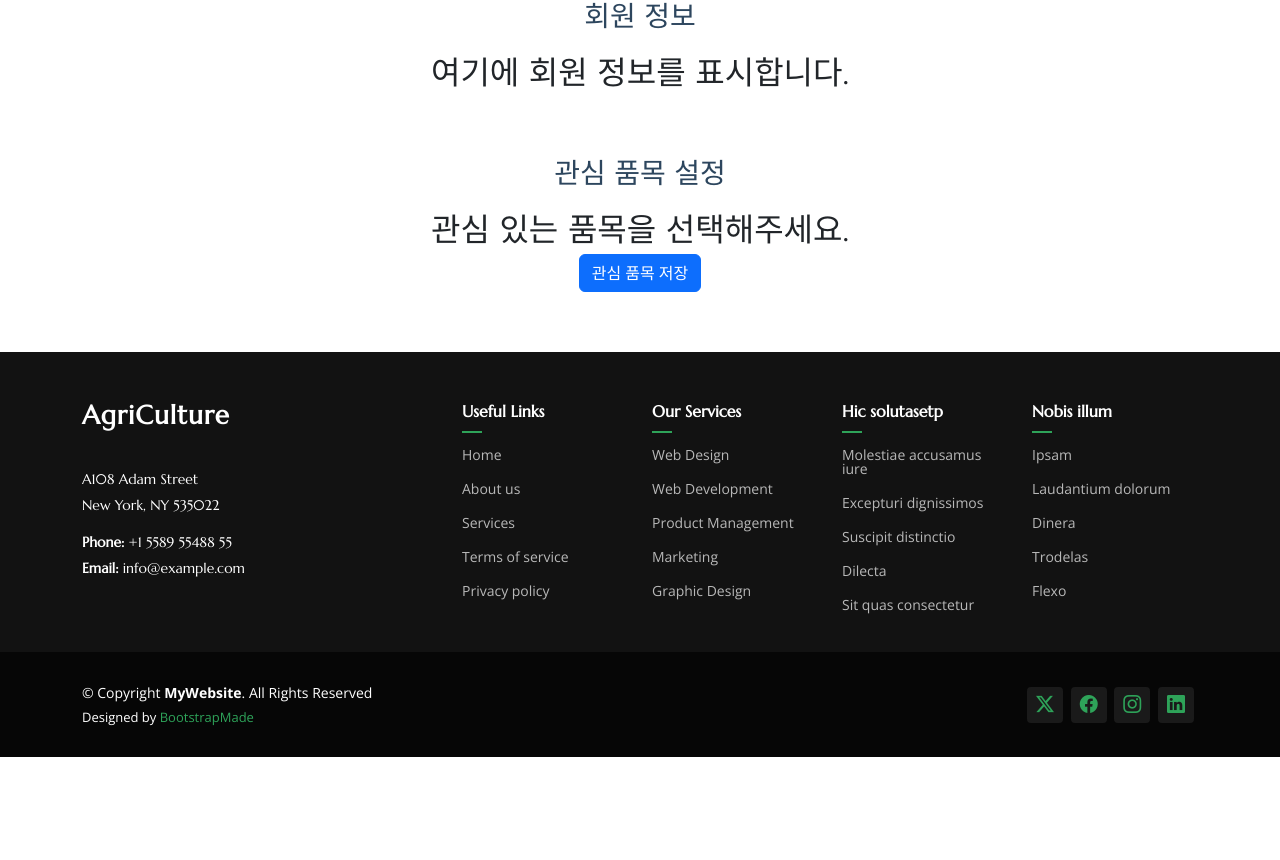
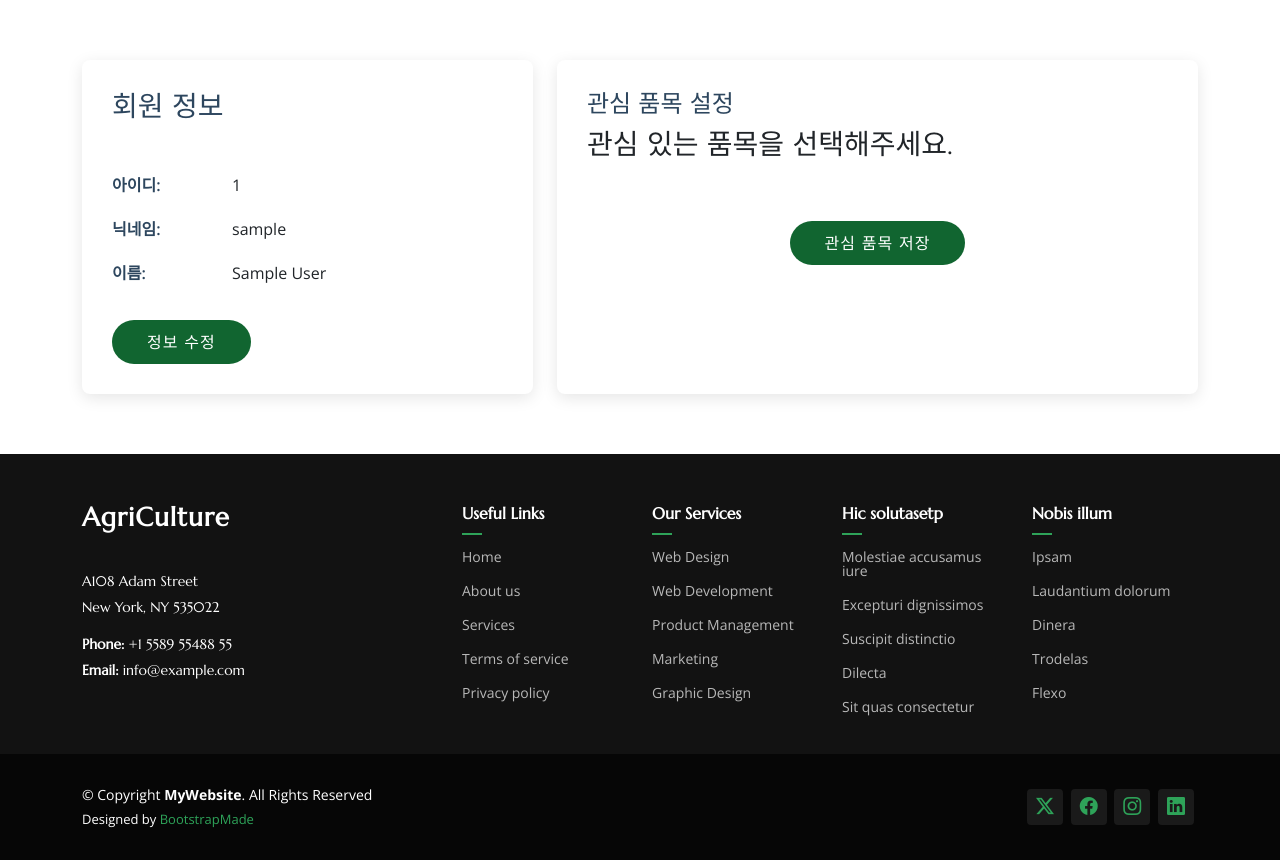
Before and after one commit to tangerineTaste/JikFarm, a Flask app: page /mypage in a window 1280 px wide. Shown: the part 360-1220 px from the top of the page. Before the commit the page ends 1117 px from the top, so only its background shows below. Run offline with Flask 3, Linux system fonts and the light colour scheme; the visitor is signed in with stand-in values (Sample User, id 1); data that the repository does not hold is empty; some libraries are stand-ins or nearby versions.

Commit message:
마이페이지 기능 수정

```diff
--- a/02_Website/bootstrap/flask_agriculture/app.py
+++ b/02_Website/bootstrap/flask_agriculture/app.py
@@ -594,7 +594,7 @@ def save_member_interest_crops():
         return jsonify({'error': 'Unauthorized'}), 401
 
     member_id = session['member_id']
-    selected_crop_ids = request.json.get('crop_ids', [])
+    selected_crop_ids = request.json.get('crop_ids', []) # type: ignore
 
     conn = get_connection()
     try:
@@ -616,5 +616,43 @@ def save_member_interest_crops():
     finally:
         conn.close()
 
+@app.route('/api/update_profile', methods=['POST'])
+def update_profile():
+    if 'member_id' not in session:
+        return jsonify({'error': 'Unauthorized'}), 401
+
+    member_id = session['member_id']
+    data = request.get_json()
+    nickname = data.get('nickname')
+    name = data.get('name')
+
+    if not nickname or not name:
+        return jsonify({'error': '닉네임과 이름은 필수입니다.'}), 400
+
+    conn = get_connection()
+    try:
+        with conn.cursor() as cursor:
+            # 닉네임 중복 확인 (자기 자신 제외)
+            sql = "SELECT member_id FROM members WHERE nickname = %s AND member_id != %s"
+            cursor.execute(sql, (nickname, member_id))
+            if cursor.fetchone():
+                return jsonify({'error': '이미 사용 중인 닉네임입니다.'}), 400
+
+            # 정보 업데이트
+            sql = "UPDATE members SET nickname = %s, name = %s, updated_at = NOW() WHERE member_id = %s"
+            cursor.execute(sql, (nickname, name, member_id))
+            conn.commit()
+
+            # 세션 정보 업데이트
+            session['nickname'] = nickname
+            session['name'] = name
+
+            return jsonify({'message': 'Profile updated successfully', 'nickname': nickname, 'name': name}), 200
+    except Exception as e:
+        conn.rollback()
+        return jsonify({'error': str(e)}), 500
+    finally:
+        conn.close()
+
 if __name__ == '__main__':
     app.run(debug=True)
--- /dev/null
+++ b/02_Website/bootstrap/flask_agriculture/static/css/mypage.css
@@ -0,0 +1,122 @@
+/*--------------------------------------------------------------
+# MyPage Section
+--------------------------------------------------------------*/
+.mypage-section .user-info-card,
+.mypage-section .interest-crops-card {
+  background: var(--surface-color);
+  box-shadow: 0 4px 16px rgba(0, 0, 0, 0.1);
+  padding: 30px;
+  border-radius: 8px;
+  height: 100%;
+}
+
+.mypage-section .section-title {
+  padding-bottom: 20px !important;
+  text-align: left;
+  margin-bottom: 20px;
+}
+
+.mypage-section .section-title h2 {
+    font-size: 24px;
+    margin-bottom: 5px;
+}
+
+.mypage-section .section-title p {
+    font-size: 28px;
+    font-family: var(--heading-font);
+}
+
+
+.mypage-section .user-info-card h3 {
+  font-family: var(--heading-font);
+  color: var(--heading-color);
+  font-size: 28px;
+  margin-bottom: 25px;
+}
+
+.mypage-section .user-info-card .info-item {
+  display: flex;
+  align-items: center;
+  margin-bottom: 20px;
+  font-size: 16px;
+}
+
+.mypage-section .user-info-card .info-item strong {
+  width: 120px;
+  color: var(--heading-color);
+  font-weight: 600;
+}
+
+.mypage-section .user-info-card .info-item span {
+  color: var(--default-color);
+}
+
+/* Interest Crops Section */
+#interest-crops-container {
+  display: flex;
+  flex-wrap: wrap;
+  gap: 10px;
+  justify-content: flex-start;
+  margin-top: 10px;
+}
+
+.interest-crop-item input[type="checkbox"] {
+  display: none; /* Hide original checkbox */
+}
+
+.interest-crop-item label {
+  display: inline-block;
+  padding: 8px 18px;
+  border: 1px solid #ddd;
+  border-radius: 25px;
+  cursor: pointer;
+  transition: all 0.3s ease;
+  font-size: 15px;
+  color: var(--default-color);
+}
+
+.interest-crop-item label:hover {
+    border-color: var(--accent-color);
+}
+
+
+.interest-crop-item input[type="checkbox"]:checked + label {
+  background-color: var(--accent-color);
+  color: var(--contrast-color);
+  border-color: var(--accent-color);
+}
+
+/* Save Button */
+#save-interest-crops-btn {
+  font-family: var(--heading-font);
+  font-weight: 500;
+  font-size: 16px;
+  letter-spacing: 1px;
+  display: inline-block;
+  padding: 10px 35px;
+  border-radius: 50px;
+  transition: 0.5s;
+  margin-top: 15px;
+  color: var(--contrast-color);
+  background: var(--accent-color);
+  border: 0;
+}
+
+#edit-profile-btn{
+  font-family: var(--heading-font);
+  font-weight: 500;
+  font-size: 16px;
+  letter-spacing: 1px;
+  display: inline-block;
+  padding: 10px 35px;
+  border-radius: 50px;
+  transition: 0.5s;
+  margin-top: 15px;
+  color: var(--contrast-color);
+  background: var(--accent-color);
+  border: 0;
+}
+
+#save-interest-crops-btn:hover {
+  background: color-mix(in srgb, var(--accent-color), transparent 20%);
+}
--- a/02_Website/bootstrap/flask_agriculture/static/js/mypage_main.js
+++ b/02_Website/bootstrap/flask_agriculture/static/js/mypage_main.js
@@ -1,4 +1,72 @@
 document.addEventListener('DOMContentLoaded', function() {
+    // ... (기존 관심 품목 코드)
+
+    // 회원 정보 수정 관련 로직
+    const editProfileBtn = document.getElementById('edit-profile-btn');
+    const modal = document.getElementById('edit-profile-modal');
+    const closeBtn = document.querySelector('.close-btn');
+    const editProfileForm = document.getElementById('edit-profile-form');
+
+    // 현재 정보로 폼 채우기
+    function populateEditForm() {
+        document.getElementById('edit-nickname').value = document.getElementById('user-nickname').textContent;
+        document.getElementById('edit-name').value = document.getElementById('user-name').textContent;
+    }
+
+    // 모달 열기
+    editProfileBtn.addEventListener('click', () => {
+        populateEditForm();
+        modal.style.display = 'block';
+    });
+
+    // 모달 닫기
+    closeBtn.addEventListener('click', () => {
+        modal.style.display = 'none';
+    });
+
+    window.addEventListener('click', (event) => {
+        if (event.target == modal) {
+            modal.style.display = 'none';
+        }
+    });
+
+    // 정보 수정 제출
+    editProfileForm.addEventListener('submit', async (event) => {
+        event.preventDefault();
+        const formData = new FormData(editProfileForm);
+        const data = Object.fromEntries(formData.entries());
+
+        try {
+            const response = await fetch('/api/update_profile', {
+                method: 'POST',
+                headers: {
+                    'Content-Type': 'application/json',
+                },
+                body: JSON.stringify(data),
+            });
+
+            const result = await response.json();
+
+            if (response.ok) {
+                // UI 업데이트
+                document.getElementById('user-nickname').textContent = result.nickname;
+                document.getElementById('user-name').textContent = result.name;
+                // 헤더의 닉네임도 업데이트 (만약 헤더에 닉네임 표시 부분이 있다면)
+                const headerNickname = document.querySelector('.user-nickname-display'); // 예시 선택자
+                if(headerNickname) headerNickname.textContent = result.nickname + '님';
+
+                modal.style.display = 'none';
+                alert('정보가 성공적으로 수정되었습니다.');
+            } else {
+                alert('오류: ' + result.error);
+            }
+        } catch (error) {
+            console.error('Error updating profile:', error);
+            alert('프로필 업데이트 중 오류가 발생했습니다.');
+        }
+    });
+});
+
     const interestCropsContainer = document.getElementById('interest-crops-container');
     const saveInterestCropsBtn = document.getElementById('save-interest-crops-btn');
 
@@ -58,7 +126,7 @@ document.addEventListener('DOMContentLoaded', function() {
             const result = await response.json();
 
             if (response.ok) {
-                alert(result.message);
+                alert('관심 품목을 변경하였습니다.');
             } else {
                 alert('관심 품목 저장 실패: ' + result.error);
             }
@@ -70,4 +138,3 @@ document.addEventListener('DOMContentLoaded', function() {
 
     // Initial load
     loadInterestCrops();
-});
--- a/02_Website/bootstrap/flask_agriculture/templates/mypage.html
+++ b/02_Website/bootstrap/flask_agriculture/templates/mypage.html
@@ -1,6 +1,8 @@
 {% extends "base.html" %}
 {% block content %}
+
 <main class="main">
+    <link href="static/css/mypage.css" rel="stylesheet">
     <!-- Page Title -->
     <div class="page-title dark-background" data-aos="fade" style="background-image: url(static/assets/img/page-title-bg.webp);">
       <div class="container position-relative">
@@ -9,21 +11,71 @@
       </div>
     </div><!-- End Page Title -->
 
-    <div class="container section-title" data-aos="fade-up">
-      <h2>회원 정보</h2>
-      <p>여기에 회원 정보를 표시합니다.</p>
-    </div><!-- End Section Title -->
+    <section id="mypage" class="mypage-section section">
+      <div class="container">
+        <div class="row gy-4">
 
-    <div class="container section-title" data-aos="fade-up">
-      <h2>관심 품목 설정</h2>
-      <p>관심 있는 품목을 선택해주세요.</p>
-      <div id="interest-crops-container" class="row gy-4">
-        <!-- Interest crop checkboxes will be loaded here by JavaScript -->
+          <div class="col-lg-5" data-aos="fade-up">
+            <div class="user-info-card">
+              <div class="d-flex justify-content-between align-items-center mb-4">
+                <h3>회원 정보</h3>
+
+              </div>
+              <div class="info-item">
+                <strong>아이디:</strong>
+                <span id="user-id">{{ member.login_id }}</span>
+              </div>
+              <div class="info-item">
+                <strong>닉네임:</strong>
+                <span id="user-nickname">{{ member.nickname }}</span>
+              </div>
+              <div class="info-item">
+                <strong>이름:</strong>
+                <span id="user-name">{{ member.name }}</span>
+              </div>
+              <button id="edit-profile-btn" class="btn-edit">정보 수정</button>
+            </div>
+          </div>
+
+          <div class="col-lg-7" data-aos="fade-up">
+            <div class="interest-crops-card">
+                <div class="section-title">
+                    <h2>관심 품목 설정</h2>
+                    <p>관심 있는 품목을 선택해주세요.</p>
+                </div>
+                <div id="interest-crops-container">
+                <!-- Interest crop checkboxes will be loaded here by JavaScript -->
+                </div>
+                <div class="text-center">
+                <button id="save-interest-crops-btn">관심 품목 저장</button>
+                </div>
+            </div>
+          </div>
+
+        </div>
       </div>
-      <div class="text-center mt-4">
-        <button id="save-interest-crops-btn" class="btn btn-primary">관심 품목 저장</button>
+    </section>
+
+    <!-- Edit Profile Modal -->
+    <div id="edit-profile-modal" class="modal">
+      <div class="modal-content">
+        <span class="close-btn">&times;</span>
+        <h3>회원 정보 수정</h3>
+        <form id="edit-profile-form">
+          <div class="form-group">
+            <label for="edit-nickname">닉네임</label>
+            <input type="text" id="edit-nickname" name="nickname" required>
+          </div>
+          <div class="form-group">
+            <label for="edit-name">이름</label>
+            <input type="text" id="edit-name" name="name" required>
+          </div>
+          <div class="form-group text-center">
+            <button type="submit" class="btn-save">저장</button>
+          </div>
+        </form>
       </div>
-    </div><!-- End Interest Crops Section -->
+    </div>
 
 </main>
 <script src="{{ url_for('static', filename='js/mypage_main.js') }}"></script>
```
